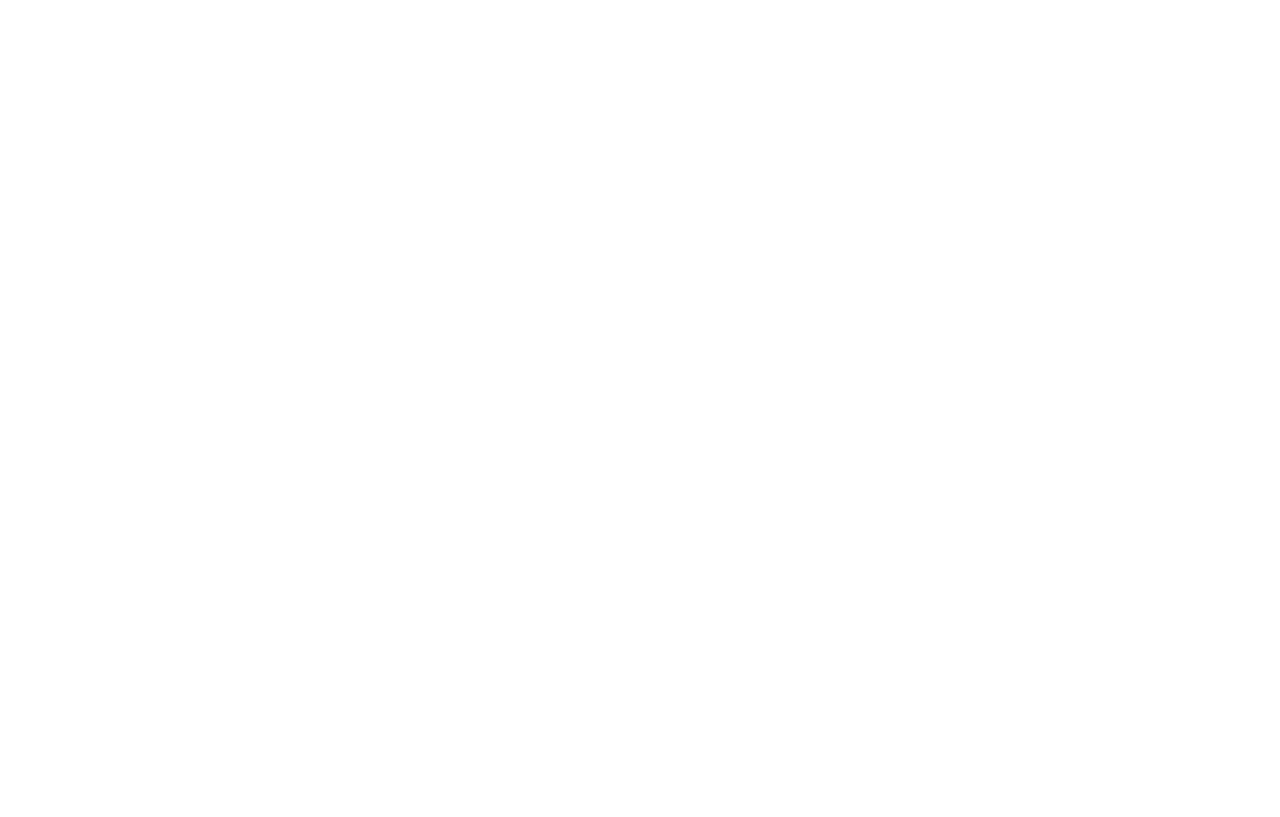
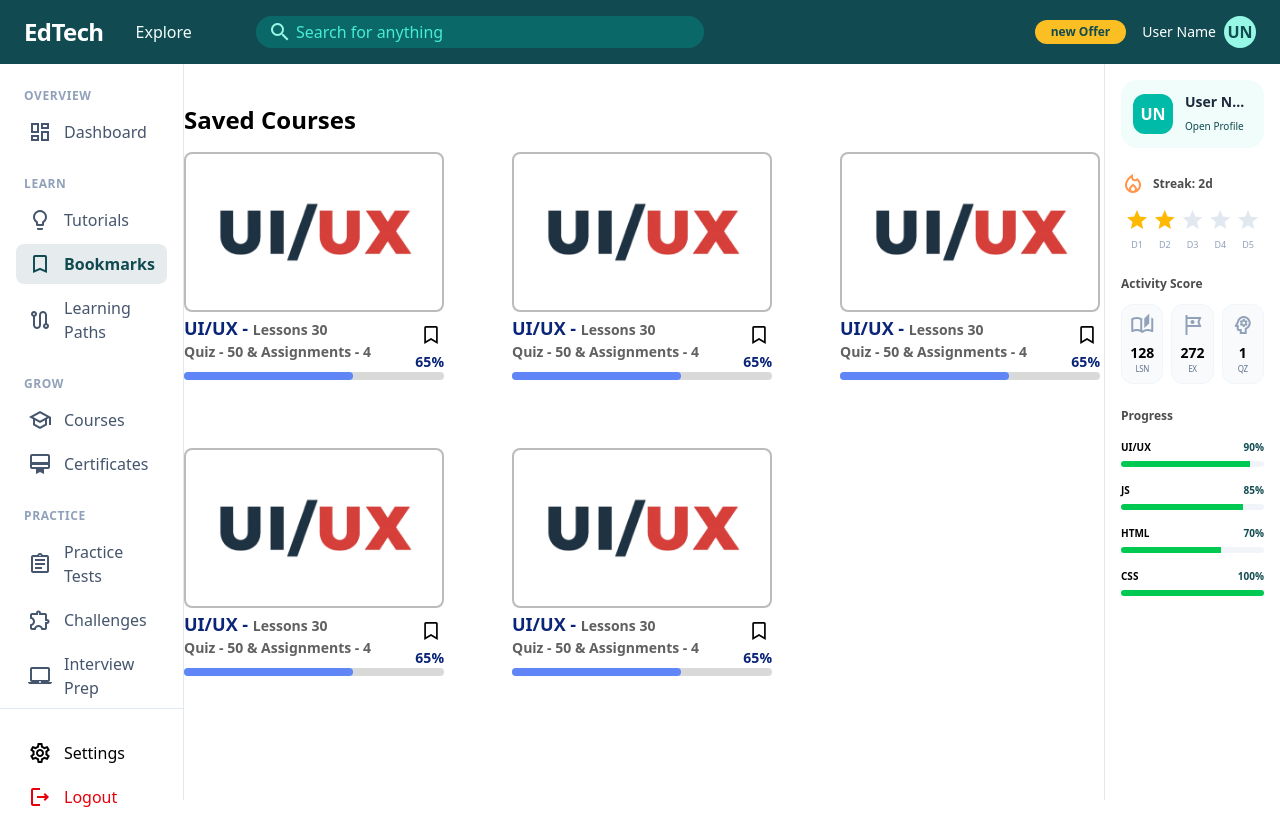
Before and after one commit to yk-kumawat/ed-tech, a React (Vite) app: page /bookmarks in a window 1280 px wide. Before the commit this address had no page. Built offline with nearby package versions, Linux system fonts and the light colour scheme.

Commit message:
Bookmarks1

```diff
--- a/src/Components/Header.jsx
+++ b/src/Components/Header.jsx
@@ -2,7 +2,7 @@
 
 const Header = () => {
   return (
-    <header className="bg-[#114b51] h-16 flex items-center justify-between px-6 sticky top-0 z-50">
+    <header className="bg-[#114b51] h-16 flex items-center justify-between px-6 top-0 z-50">
       <div className="flex items-center gap-8">
         <h1 className="text-white text-2xl font-bold tracking-tight">EdTech</h1>
         <nav className="hidden md:flex gap-6">
--- a/src/Components/MainCourseCard.jsx
+++ b/src/Components/MainCourseCard.jsx
@@ -1,4 +1,5 @@
 import React from "react";
+import { FaRegBookmark } from "react-icons/fa";
 
 const MainCourseCard = ({ data }) => {
   return (
@@ -7,6 +8,7 @@
         <img className="h-16" src={data?.img} alt="" />
       </div>
       <div className="relative flex flex-col gap-3 mt-2">
+        <div className="absolute right-1 bottom-9 cursor-pointer"><FaRegBookmark size={18}/></div>
         <p className="absolute right-0 bottom-2 text-sm text-[#0a2478] font-semibold">{data?.percent}%</p>
         <p className="text-[#0a2478] text-lg font-semibold leading-0">
           {data?.title} - <span className="text-sm text-[#606060]">Lessons {data?.lessons}</span>
--- a/src/Components/Sidebar.jsx
+++ b/src/Components/Sidebar.jsx
@@ -41,7 +41,7 @@
 
         <SidebarSection title="Learn">
           <SidebarLink icon="lightbulb" label="Tutorials" />
-          <SidebarLink icon="bookmark_border" label="Bookmarks" />
+          <SidebarLink icon="bookmark_border" label="Bookmarks" to='/bookmarks'/>
           <SidebarLink icon="route" label="Learning Paths" to='/learning-path' />
         </SidebarSection>
 
--- /dev/null
+++ b/src/Pages/Bookmarks.jsx
@@ -0,0 +1,40 @@
+import React from 'react'
+import Header from '../Components/Header'
+import Sidebar from '../Components/Sidebar'
+import RightSidebar from '../Components/RightSidebar'
+import MainCourseCard from '../Components/MainCourseCard'
+import UIUXLogo from "../assets/UIUXLogo.png";
+
+const Bookmarks = () => {
+    const MainCourseCardData = {
+        img: UIUXLogo,
+        title: "UI/UX",
+        lessons: 30,
+        quiz: 50,
+        assignments: 4,
+        percent: 65
+      };
+  return (
+    <div className="bg-white">
+      <Header user={true} />
+      <div className="flex justify-between">
+        <Sidebar />
+        <div className="flex flex-col gap-6 py-10">
+          <div>
+            <h1 className="text-2xl font-semibold mb-4">Saved Courses</h1>
+            <div className="flex gap-17 flex-wrap w-230">
+              <MainCourseCard data={MainCourseCardData}/>
+              <MainCourseCard data={MainCourseCardData}/>
+              <MainCourseCard data={MainCourseCardData}/>
+              <MainCourseCard data={MainCourseCardData}/>
+              <MainCourseCard data={MainCourseCardData}/>
+            </div>
+          </div>
+        </div>
+        <RightSidebar />
+      </div>
+    </div>
+  )
+}
+
+export default Bookmarks
--- a/src/Routes/AppRoutes.jsx
+++ b/src/Routes/AppRoutes.jsx
@@ -6,6 +6,7 @@
 import Login from '../Pages/Login';
 import SignUp from '../Pages/SignUp';
 import LearningPath from '../Pages/LearningPath';
+import Bookmarks from '../Pages/Bookmarks';
 
 const AppRoutes = () => {
   return (
@@ -16,6 +17,7 @@
       <Route path="/login" element={<Login />} />
       <Route path="/signup" element={<SignUp />} />
       <Route path="/learning-path" element={<LearningPath />} />
+      <Route path="/bookmarks" element={<Bookmarks />} />
     </Routes>
   )
 }
```
